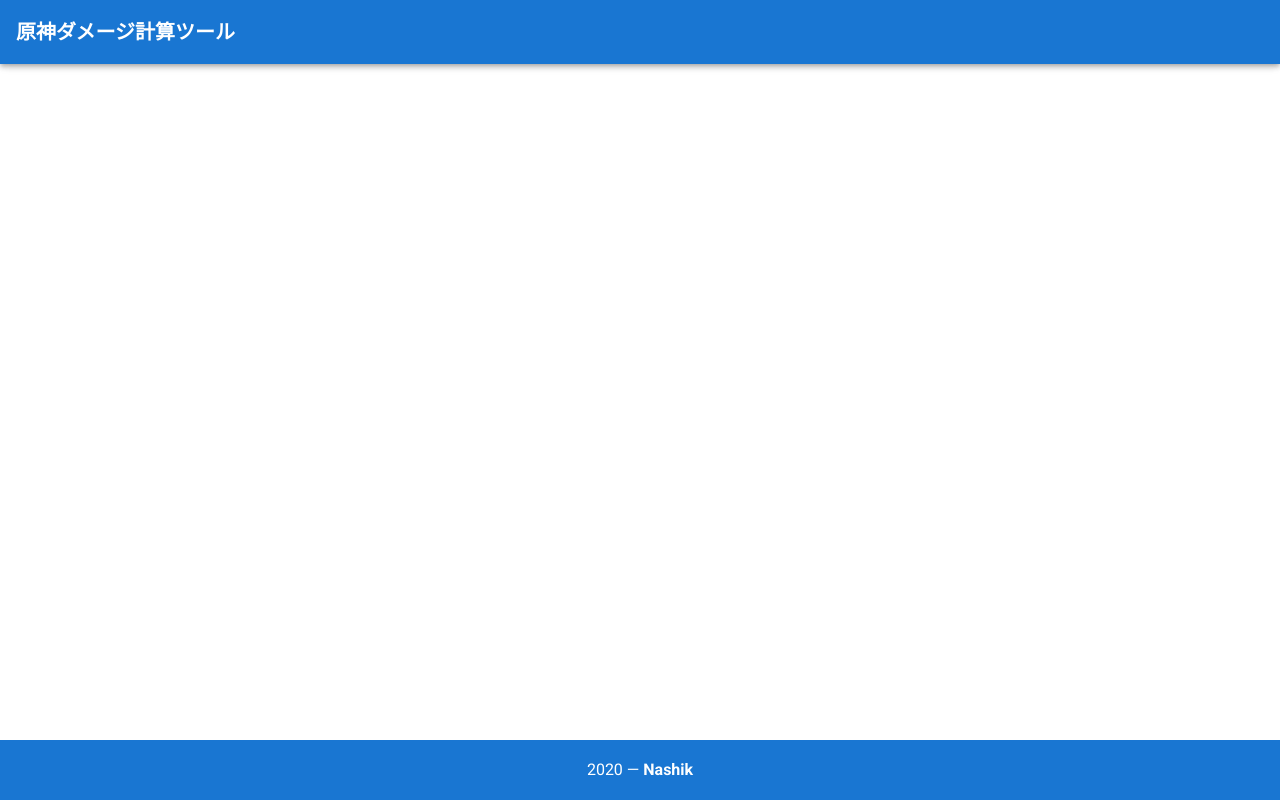
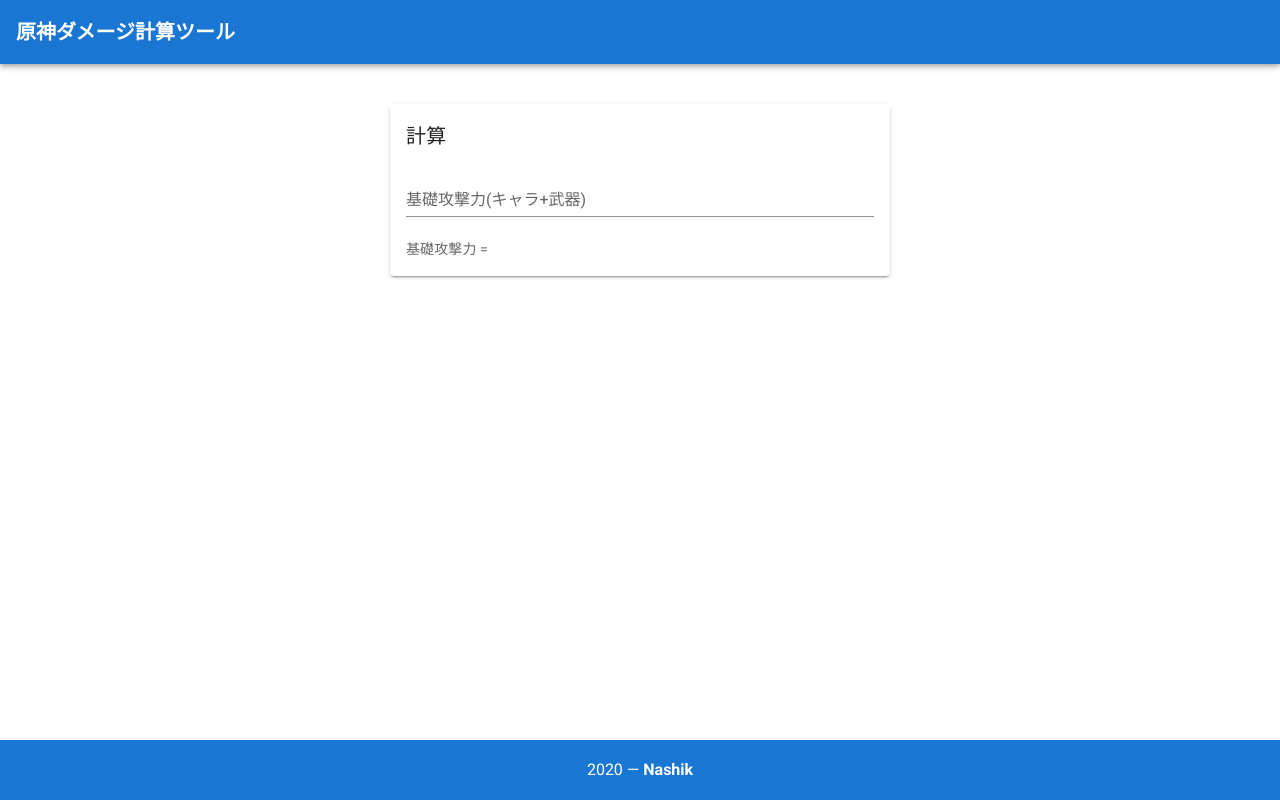
Before and after one commit to nashik/GenshinCalculator, a Vue app: page / in a window 1280 px wide. Built offline with nearby package versions, Linux system fonts and the light colour scheme.

Commit message:
add Main

```diff
--- /dev/null
+++ b/src/components/molecules/InputBaseAttack.vue
@@ -0,0 +1,23 @@
+<template>
+  <v-text-field v-model="base_attack_val" label="基礎攻撃力(キャラ+武器)" placeholder="1234"></v-text-field>
+</template>
+
+<script>
+export default {
+  props: {
+    base_attack: {
+      type: String
+    }
+  },
+  computed: {
+    base_attack_val: {
+      get() {
+        return this.base_attack;
+      },
+      set(value) {
+        this.$emit("change:value", value);
+      }
+    }
+  }
+};
+</script>
--- /dev/null
+++ b/src/components/organisms/Main.vue
@@ -0,0 +1,25 @@
+<template>
+  <v-card width="500px" class="mx-auto my-10">
+    <v-card-title>計算</v-card-title>
+    <v-card-text>
+      <InputBaseAttack @change:value="base_attack=$event" />
+      基礎攻撃力 = {{base_attack}}
+    </v-card-text>
+  </v-card>
+</template>
+
+<script>
+import InputBaseAttack from "../molecules/InputBaseAttack";
+
+export default {
+  name: "Main",
+  components: {
+    InputBaseAttack
+  },
+  data() {
+    return {
+      base_attack: ""
+    };
+  }
+};
+</script>
--- a/src/components/pages/GenshinCalc.vue
+++ b/src/components/pages/GenshinCalc.vue
@@ -1,30 +1,29 @@
 <template>
   <v-app>
     <v-app-bar color="primary" dark app>
-      <Header/>
+      <Header />
     </v-app-bar>
-    <v-main></v-main>
+    <v-content>
+      <Main />
+    </v-content>
     <v-footer color="primary" dark app>
-      <Footer/>
+      <Footer />
     </v-footer>
   </v-app>
 </template>
 
-
 <script>
-import Header from '../organisms/Header';
-import Footer from '../organisms/Footer';
+import Header from "../organisms/Header";
+import Footer from "../organisms/Footer";
+import Main from "../organisms/Main";
 
 export default {
-  name: 'App',
+  name: "GenshinCalc",
 
   components: {
     Header,
     Footer,
-  },
-
-  data: () => ({
-    //
-  }),
+    Main
+  }
 };
 </script>
```
